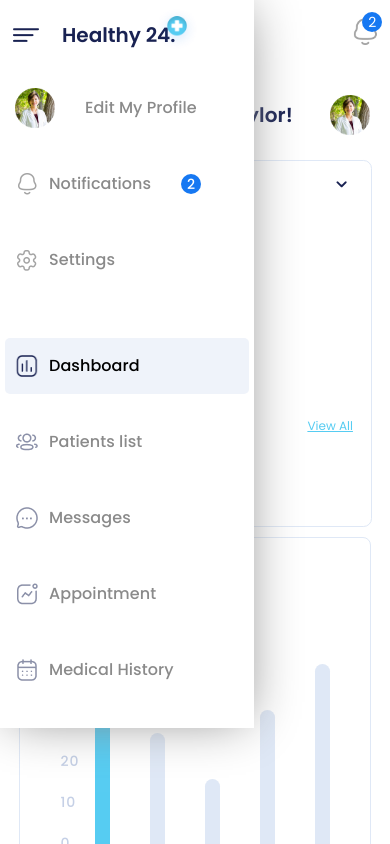
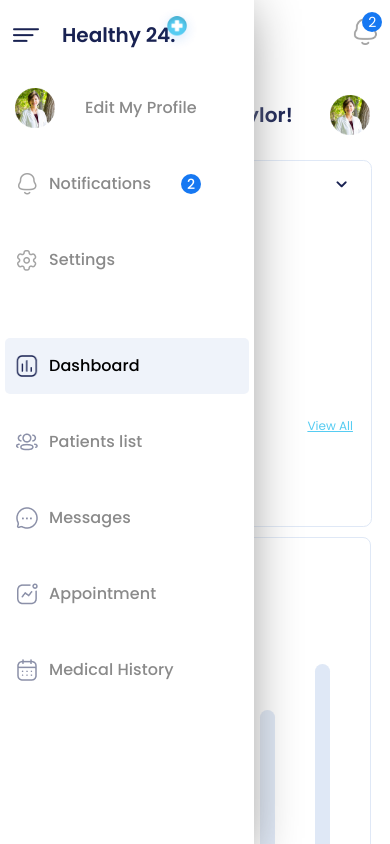
Before and after one commit to salahkhenfer/Doctor-s-Office-Management-System, a React (Vite) app: page / in a window 390 px wide. Shown: the top 844 px of the page. Built offline with nearby package versions, Linux system fonts and the light colour scheme.

Commit message:
Update HeaderAndMenu.css

```diff
--- a/src/page/style/HeaderAndMenu.css
+++ b/src/page/style/HeaderAndMenu.css
@@ -232,7 +232,8 @@ min-height: 100vh;
 
     z-index: 99;
     width: 65%;
-    height: 100%;
+    height: fit-content;
+min-height: 100vh;
     box-shadow: 1px 0 49px -9px #868686;
     left: 0;
     transition: 1s;
```
